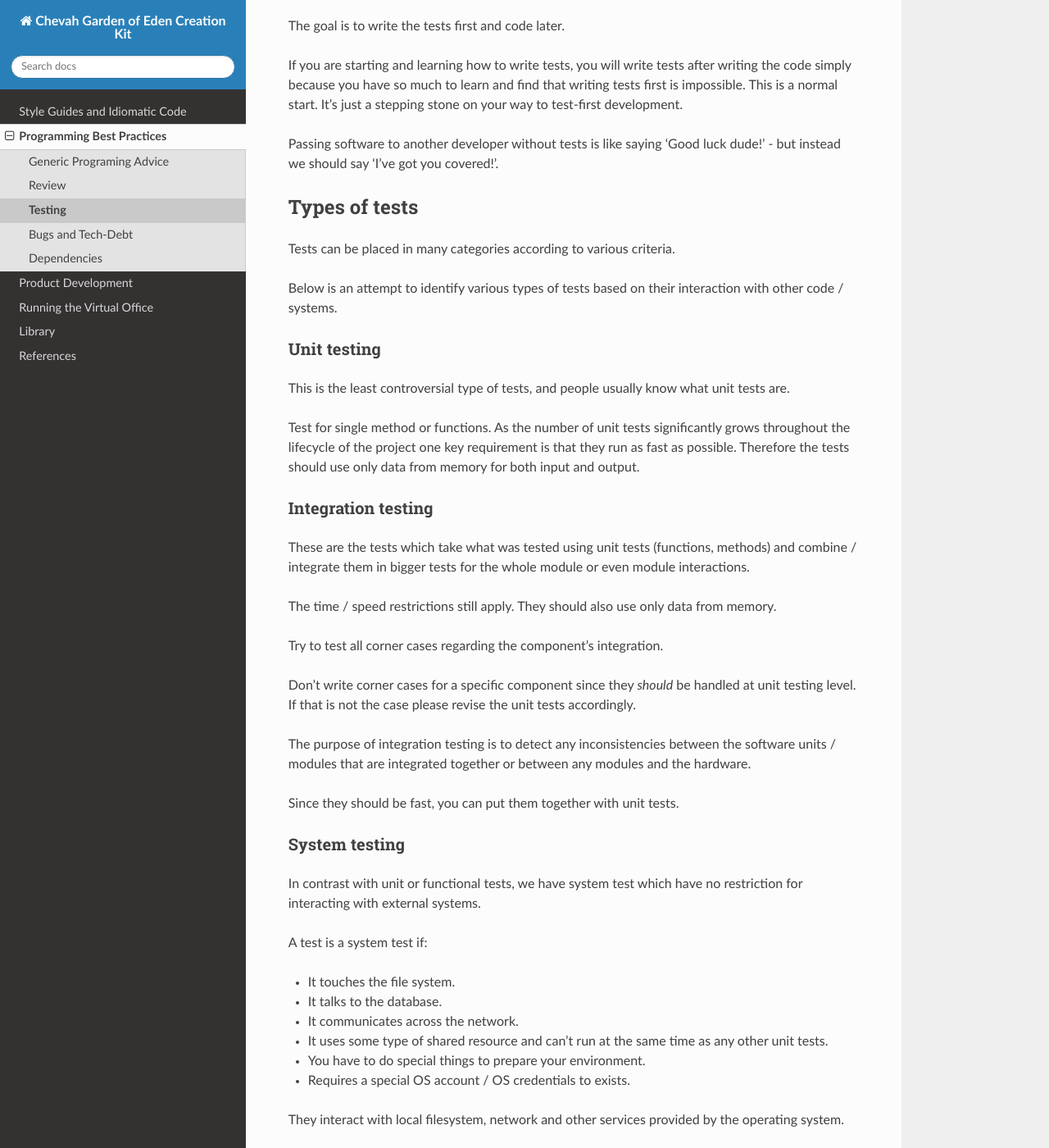
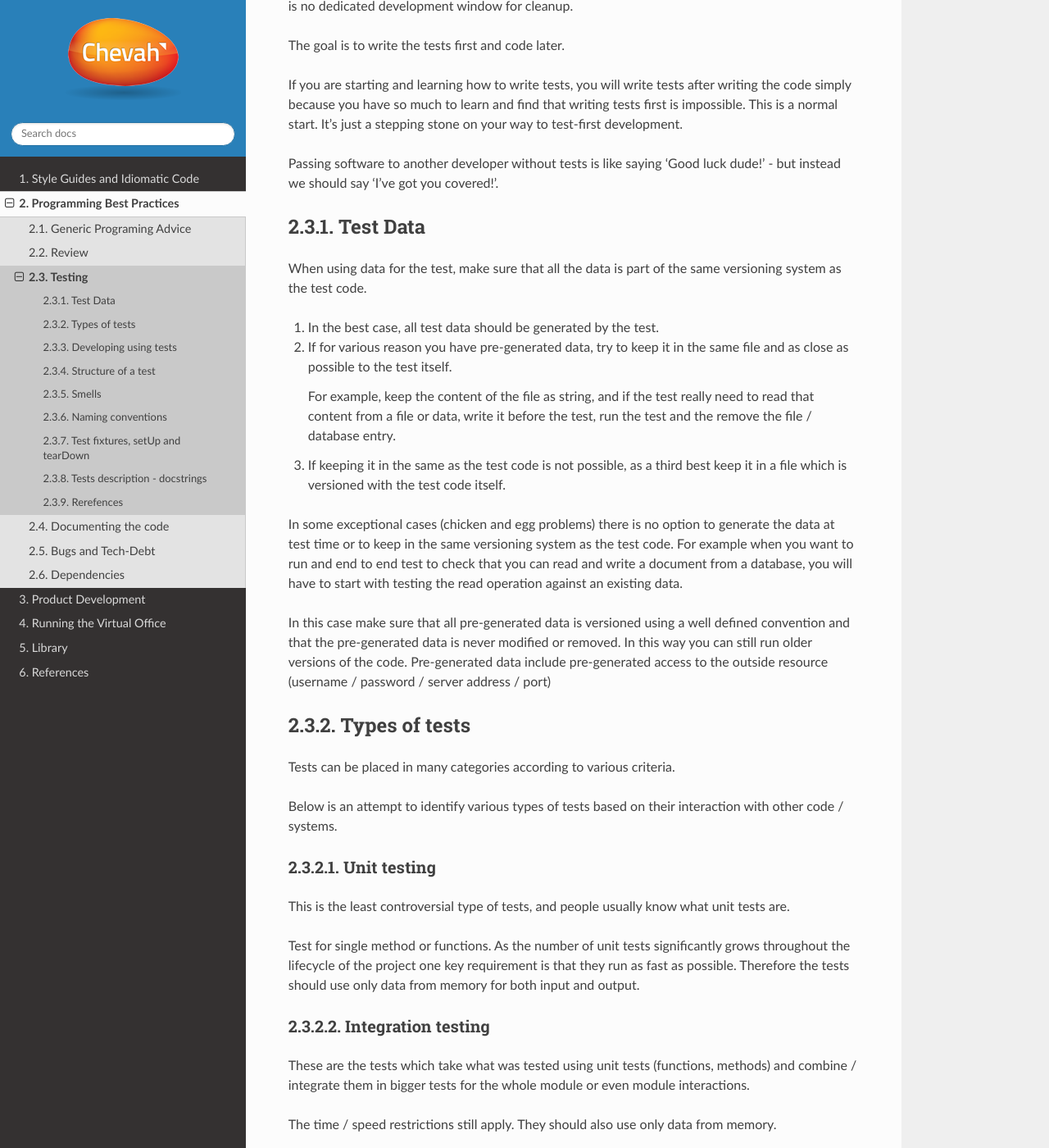
Before and after one commit to chevah/geck, a Sphinx documentation site: the page built from docs/programming/testing.rst, in a window 1280 px wide and 1400 px high, scrolled down 1856 px. Shown: the whole window at 82% size. Built offline with Sphinx 7.4.7 and the Read the Docs theme 2.0.0, drawn with Linux system fonts in a browser that asks for light colours; some of the changed text lies outside the part shown.

Commit message:
Move documentation across multiple pages.

```diff
--- a/docs/conf.py
+++ b/docs/conf.py
@@ -5,7 +5,7 @@
 source_suffix = '.rst'
 master_doc = 'index'
 
-project = u'Chevah Garden of Eden Creation Kit'
+project = u'C.G.E.C.K.'
 copyright = u'2017, Chevah Team'
 author = u'Chevah Team'
 
@@ -26,8 +26,10 @@
 
 html_theme = "sphinx_rtd_theme"
 html_static_path = ['_static']
+html_logo = '_static/chevah-logo.png'
 html_theme_options = {
+    'logo_only': True,
     'collapse_navigation': True,
     'display_version': False,
-    'navigation_depth': 2,
+    'navigation_depth': 3,
 }
--- a/docs/index.rst
+++ b/docs/index.rst
@@ -1,8 +1,5 @@
 Chevah Garden of Eden Creation Kit
 ##################################
-
-.. image:: _static/chevah-logo.png
-   :align: center
 
 These pages describe the common knowledge we use to run the project.
 
@@ -59,6 +56,7 @@
 
 .. toctree::
     :maxdepth: 2
+    :numbered:
 
     styleguide/index
     programming/index
--- a/docs/programming/index.rst
+++ b/docs/programming/index.rst
@@ -14,5 +14,6 @@
     generic
     review
     testing
+    documentation
     defects-tech-debt
     dependencies
--- a/docs/programming/testing.rst
+++ b/docs/programming/testing.rst
@@ -76,6 +76,39 @@
 
 Passing software to another developer without tests is like saying
 'Good luck dude!' - but instead we should say 'I've got you covered!'.
+
+
+Test Data
+=========
+
+When using data for the test, make sure that all the data is part of the
+same versioning system as the test code.
+
+1. In the best case, all test data should be generated by the test.
+
+2. If for various reason you have pre-generated data,
+   try to keep it in the same file and as close as possible to the test itself.
+
+   For example, keep the content of the file as string, and if the test really
+   need to read that content from a file or data, write it before the test,
+   run the test and the remove the file / database entry.
+
+3. If keeping it in the same as the test code is not possible, as a third best
+   keep it in a file which is versioned with the test code itself.
+
+In some exceptional cases (chicken and egg problems) there is no option to
+generate the data at test time or to keep in the same versioning system as
+the test code.
+For example when you want to run and end to end test to check that you can
+read and write a document from a database, you will have to start with testing
+the read operation against an existing data.
+
+In this case make sure that all pre-generated data is versioned using a well
+defined convention and that the pre-generated data is never modified or
+removed.
+In this way you can still run older versions of the code.
+Pre-generated data include pre-generated access to the outside resource
+(username / password / server address / port)
 
 
 Types of tests
```
Also changed, not shown: docs/product/documentation.rst (+3 -128 lines), docs/programming/documentation.rst (added, +126 -0 lines), docs/styleguide/generic.rst (+14 -3 lines).
